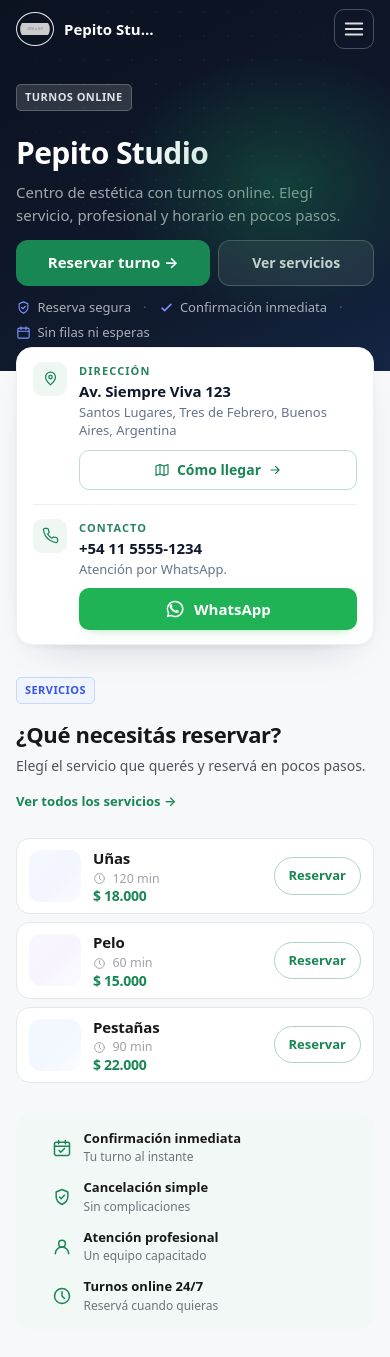
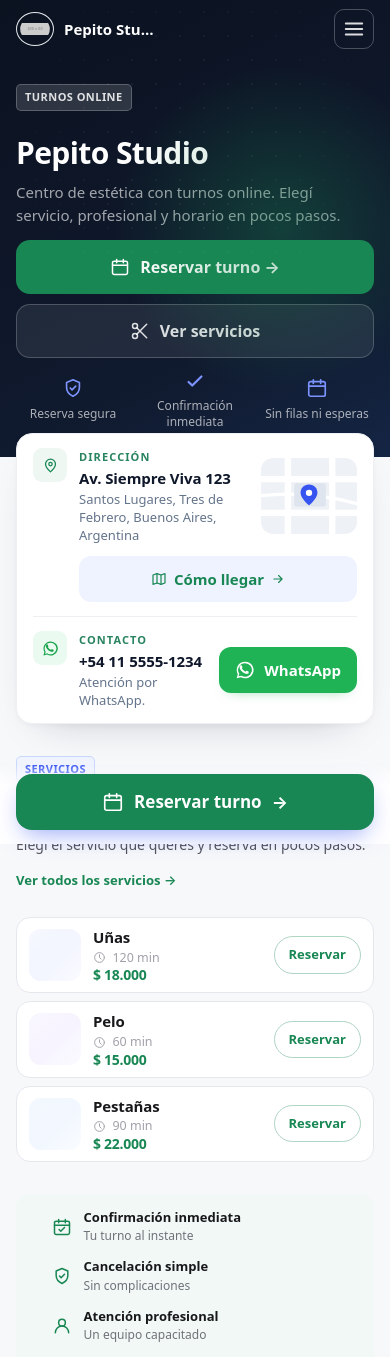
Before and after one commit to Jburaschi/Turnera, a Flask app: page /pepito in a window 390 px wide. Shown: the top 1357 px of the page. Run offline with Flask 3, Linux system fonts and the light colour scheme; data comes from the database, SQL or seed files in the repository; grey boxes labelled with a size stand in for pictures from a placeholder-image service; data that the repository does not hold is empty; parts of the project's set-up code (start-up, migrations or seed data) failed here and were passed over; some libraries are stand-ins or nearby versions.

Commit message:
change mobile

```diff
--- a/app/static/mobile.css
+++ b/app/static/mobile.css
@@ -641,3 +641,62 @@
   .hl-final-cta-actions { flex-direction: column; gap: 10px; }
   .hl-final-cta-actions > a { width: 100%; }
 }
+
+/* ════════════════════════════════════════════════════════════════
+   PÁGINA DEL NEGOCIO EN CELULAR — diseño de inicio con barra inferior
+   (solo mobile: el escritorio no cambia)
+   ════════════════════════════════════════════════════════════════ */
+@media (max-width: 767.98px) {
+  .cp-page { padding-bottom: 96px; }
+
+  /* Botones del inicio: a lo ancho, uno debajo del otro, con íconos */
+  .cp-hero-actions { grid-template-columns: minmax(0, 1fr); gap: 10px; }
+  .cp-btn-primary, .cp-btn-ghost { min-height: 54px; font-size: 16px; border-radius: 14px; gap: 10px; }
+  .cp-btn-ico { display: inline-flex; flex: 0 0 auto; }
+  .cp-btn-ico svg { width: 20px; height: 20px; }
+  .cp-btn-primary { justify-content: center; }
+  .cp-btn-ghost { justify-content: center; font-size: 16px; }
+
+  /* Garantías: tres columnas con ícono arriba */
+  .cp-trust-row { display: grid; grid-template-columns: repeat(3, minmax(0, 1fr)); gap: 8px; text-align: center; font-size: 12px; line-height: 1.3; }
+  .cp-trust-row > span { display: flex; flex-direction: column; align-items: center; gap: 6px; }
+  .cp-trust-row svg { width: 22px; height: 22px; }
+  .cp-trust-row > .cp-trust-sep { display: none; }
+
+  /* Dirección: miniatura de mapa a la derecha y "Cómo llegar" a lo ancho */
+  .cp-info-body--addr { display: grid; grid-template-columns: minmax(0, 1fr) 96px; column-gap: 12px; align-items: center; }
+  .cp-info-map { grid-column: 2; grid-row: 1 / span 3; display: block; width: 96px; height: 76px; border-radius: 12px; overflow: hidden; }
+  .cp-info-map svg { display: block; width: 100%; height: 100%; }
+  .cp-info-body--addr .cp-info-link {
+    grid-column: 1 / -1; align-self: stretch; margin-top: 12px; min-height: 46px;
+    border: 0; border-radius: 12px; background: #eef3ff; color: var(--brand, #3654f0);
+    font-weight: 700; font-size: 15px;
+  }
+  .cp-info-link-arrow { width: 16px; height: 16px; }
+
+  /* Contacto: WhatsApp al lado del número */
+  .cp-info-body--contact { display: grid; grid-template-columns: minmax(0, 1fr) auto; column-gap: 10px; align-items: center; }
+  .cp-info-body--contact .cp-info-wa {
+    grid-column: 2; grid-row: 1 / span 3; align-self: center; margin: 0;
+    min-height: 46px; padding: 0 16px; border-radius: 12px; font-size: 15px; white-space: nowrap;
+  }
+  .cp-info-body--contact .cp-info-social { grid-column: 1 / -1; }
+  .cp-ic-desk { display: none; }
+  .cp-ic-mob { display: block; color: #16a34a; }
+  .cp-info-icon:has(.cp-ic-mob) { background: #eafaf0; }
+
+  /* Barra fija inferior con el CTA */
+  .cp-mbar {
+    display: block; position: fixed; left: 0; right: 0; bottom: 0; z-index: 90;
+    padding: 10px 16px calc(14px + env(safe-area-inset-bottom));
+    background: linear-gradient(to top, #fff 72%, rgba(255,255,255,0));
+  }
+  .cp-mbar-btn {
+    display: flex; align-items: center; justify-content: center; gap: 10px;
+    min-height: 56px; border-radius: 16px; background: var(--brand, #3654f0); color: #fff;
+    font-weight: 700; font-size: 17px; text-decoration: none;
+    box-shadow: 0 10px 24px -8px rgba(54, 84, 240, .55);
+  }
+  .cp-mbar-btn:hover, .cp-mbar-btn:focus { color: #fff; }
+  .cp-mbar-btn svg { width: 22px; height: 22px; }
+}
--- a/app/templates/company_page.html
+++ b/app/templates/company_page.html
@@ -25,9 +25,9 @@
 
           <div class="cp-hero-actions">
             <a href="{{ url_for('public.booking_page', slug=company.slug) }}" class="cp-btn-primary">
-              Reservar turno →
+              <span class="m-only cp-btn-ico">{{ ic.icon('calendar', 20) }}</span>Reservar turno →
             </a>
-            <a href="#servicios" class="cp-btn-ghost">Ver servicios</a>
+            <a href="#servicios" class="cp-btn-ghost"><span class="m-only cp-btn-ico">{{ ic.icon('scissors', 20) }}</span>Ver servicios</a>
           </div>
 
           <!-- Fila de confianza -->
@@ -98,10 +98,12 @@
         {% if show_addr %}
         <div class="cp-info-block"><div class="cp-info-inner">
           <span class="cp-info-icon" aria-hidden="true">{{ ic.icon('pin', 24) }}</span>
-          <div class="cp-info-body">
+          <div class="cp-info-body cp-info-body--addr">
             <span class="cp-info-label">Dirección</span>
             <strong class="cp-info-main">{{ company.address_street }}</strong>
             <span class="cp-info-sub">{{ company.address_area }}</span>
+            <!-- Solo celular: miniatura de mapa (dibujo genérico, sin calles reales) -->
+            <span class="cp-info-map m-only" aria-hidden="true"><svg viewBox="0 0 96 72" preserveAspectRatio="xMidYMid slice"><rect width="96" height="72" fill="#eef1f6"/><path d="M0 20H96M0 52H96M28 0V72M70 0V72" stroke="#fff" stroke-width="6"/><path d="M0 36Q48 30 96 44" stroke="#fff" stroke-width="3" fill="none"/><rect x="34" y="24" width="30" height="22" rx="2" fill="#dfe5ee"/><path d="M48 25c-5 0-8 3.8-8 8 0 5.5 8 12 8 12s8-6.5 8-12c0-4.2-3-8-8-8z" fill="#3654f0"/><circle cx="48" cy="33" r="3" fill="#fff"/></svg></span>
             <a class="cp-info-link" href="https://www.google.com/maps/search/?api=1&query={{ company.maps_query|urlencode }}" target="_blank" rel="noopener">
               <svg width="20" height="20" viewBox="0 0 24 24" fill="none" stroke="currentColor" stroke-width="1.8" stroke-linecap="round" stroke-linejoin="round" aria-hidden="true"><path d="M9 4 3 6v14l6-2 6 2 6-2V4l-6 2-6-2z"/><path d="M9 4v14M15 6v14"/></svg>
               <span>Cómo llegar</span>
@@ -128,9 +130,10 @@
         {% if show_contact %}
         <div class="cp-info-block"><div class="cp-info-inner">
           <span class="cp-info-icon" aria-hidden="true">
-            <svg width="24" height="24" viewBox="0 0 24 24" fill="none" stroke="currentColor" stroke-width="1.8" stroke-linecap="round" stroke-linejoin="round"><path d="M22 16.9v3a2 2 0 0 1-2.2 2 19.8 19.8 0 0 1-8.6-3.1 19.5 19.5 0 0 1-6-6A19.8 19.8 0 0 1 2.1 4.2 2 2 0 0 1 4.1 2h3a2 2 0 0 1 2 1.7c.1 1 .4 1.9.7 2.8a2 2 0 0 1-.5 2.1L8 9.9a16 16 0 0 0 6 6l1.3-1.3a2 2 0 0 1 2.1-.4c.9.3 1.8.6 2.8.7a2 2 0 0 1 1.7 2z"/></svg>
+            <svg class="cp-ic-desk" width="24" height="24" viewBox="0 0 24 24" fill="none" stroke="currentColor" stroke-width="1.8" stroke-linecap="round" stroke-linejoin="round"><path d="M22 16.9v3a2 2 0 0 1-2.2 2 19.8 19.8 0 0 1-8.6-3.1 19.5 19.5 0 0 1-6-6A19.8 19.8 0 0 1 2.1 4.2 2 2 0 0 1 4.1 2h3a2 2 0 0 1 2 1.7c.1 1 .4 1.9.7 2.8a2 2 0 0 1-.5 2.1L8 9.9a16 16 0 0 0 6 6l1.3-1.3a2 2 0 0 1 2.1-.4c.9.3 1.8.6 2.8.7a2 2 0 0 1 1.7 2z"/></svg>
+            <svg class="cp-ic-mob m-only" width="20" height="20" viewBox="0 0 24 24" fill="currentColor"><path d="M12 2a10 10 0 00-8.6 15L2 22l5.2-1.4A10 10 0 1012 2zm0 1.8a8.2 8.2 0 11-4.2 15.2l-.3-.2-3.1.8.8-3-.2-.3A8.2 8.2 0 0112 3.8zm4.7 11.4c-.2.7-1.4 1.3-2 1.4-.5.1-1.1.1-1.8-.1-.4-.1-.9-.3-1.6-.6-2.8-1.2-4.6-4-4.7-4.2-.1-.2-1.1-1.5-1.1-2.8 0-1.3.7-2 1-2.2.2-.2.5-.3.7-.3h.5c.2 0 .4 0 .5.4l.7 1.7c.1.2.1.4 0 .6l-.4.5c-.1.2-.3.3-.1.6.2.3.8 1.3 1.7 2.1 1.2 1 2.1 1.4 2.4 1.5.3.1.4.1.6-.1l.6-.7c.2-.3.4-.2.6-.1l1.7.8c.2.1.4.2.4.4.1.2.1.8-.3 1.6z"/></svg>
           </span>
-          <div class="cp-info-body">
+          <div class="cp-info-body cp-info-body--contact">
             <span class="cp-info-label">Contacto</span>
             {% if show_phone %}
               <strong class="cp-info-main">{{ company.phone }}</strong>
@@ -305,6 +308,11 @@
     <div class="cp-footer-bottom">Powered by <a href="{{ url_for('public.home') }}">Turnex</a></div>
   </footer>
 
+  <!-- Solo celular: barra fija con el CTA principal -->
+  <nav class="cp-mbar m-only" aria-label="Reservar">
+    <a href="{{ url_for('public.booking_page', slug=company.slug) }}" class="cp-mbar-btn">{{ ic.icon('calendar', 20) }} Reservar turno <span aria-hidden="true">→</span></a>
+  </nav>
+
 </div>
 
 <script>
```
